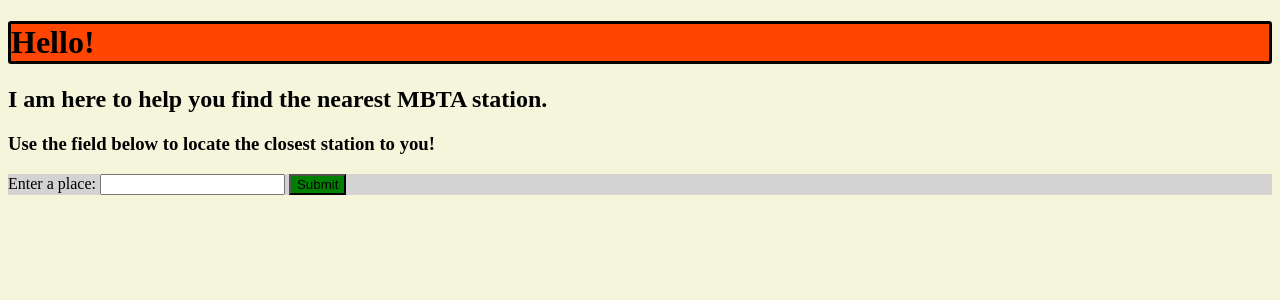
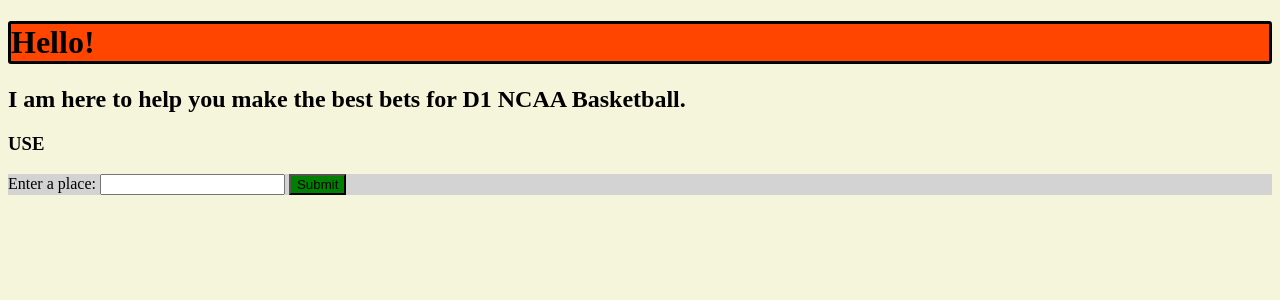
Before and after one commit to michaelswierczynski/Term-Project-2023-Fall, a Python web app: template templates/index.html in a window 1280 px wide. Shown: the top 300 px of the page. Run offline with Jinja, Linux system fonts and the light colour scheme; the template is opened without the code that fills it, so the values that code supplies are empty.

Commit message:
Update index.html

```diff
--- a/templates/index.html
+++ b/templates/index.html
@@ -36,8 +36,8 @@
   <body>
     <header>
       <h1>Hello!</h1>
-      <h2>I am here to help you find the nearest MBTA station.</h2>
-      <h3>Use the field below to locate the closest station to you!</h3>
+      <h2>I am here to help you make the best bets for D1 NCAA Basketball.</h2>
+      <h3> USE </h3>
     </header>
 
     <form action="/index" method="post">
```
